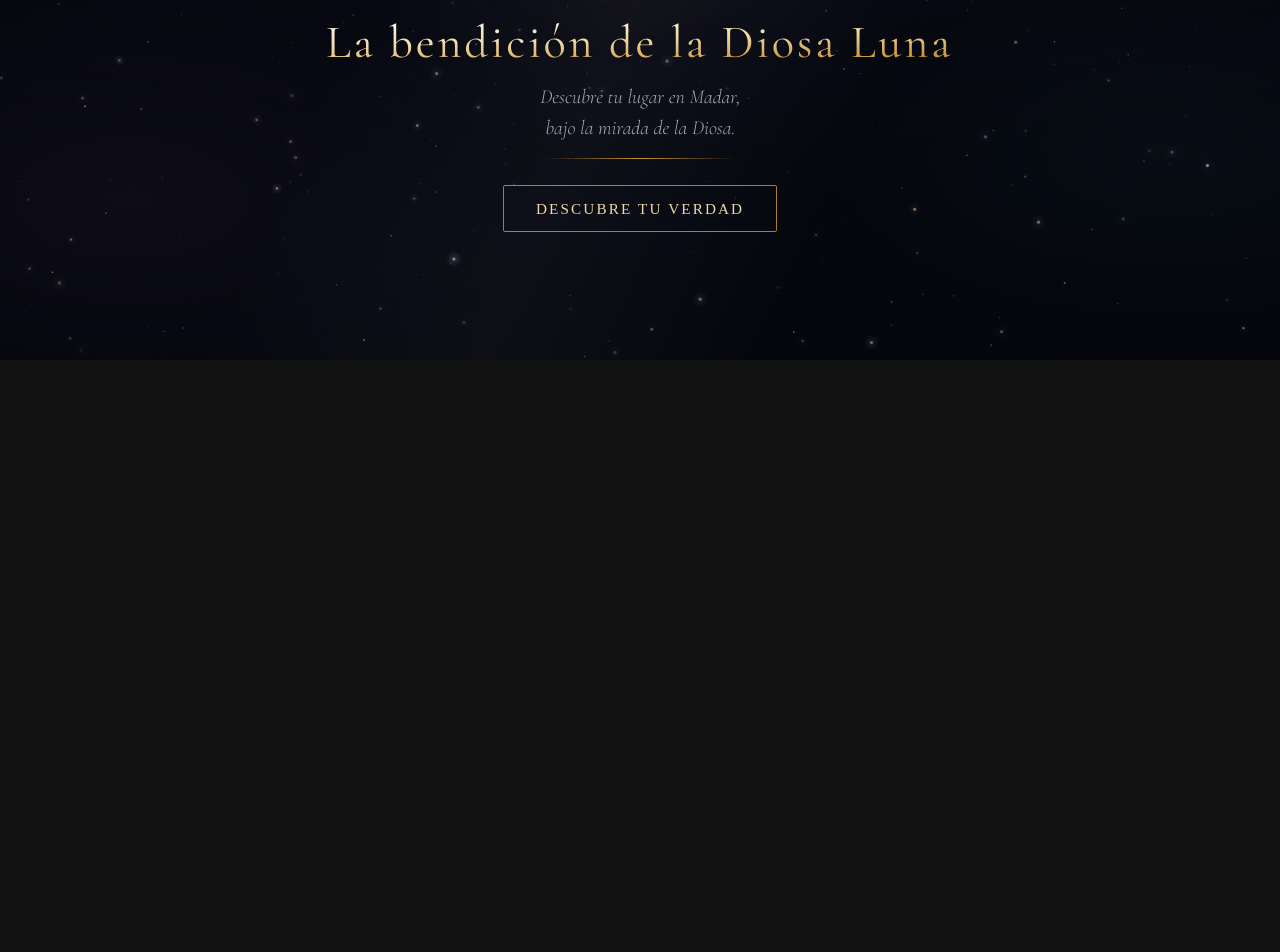
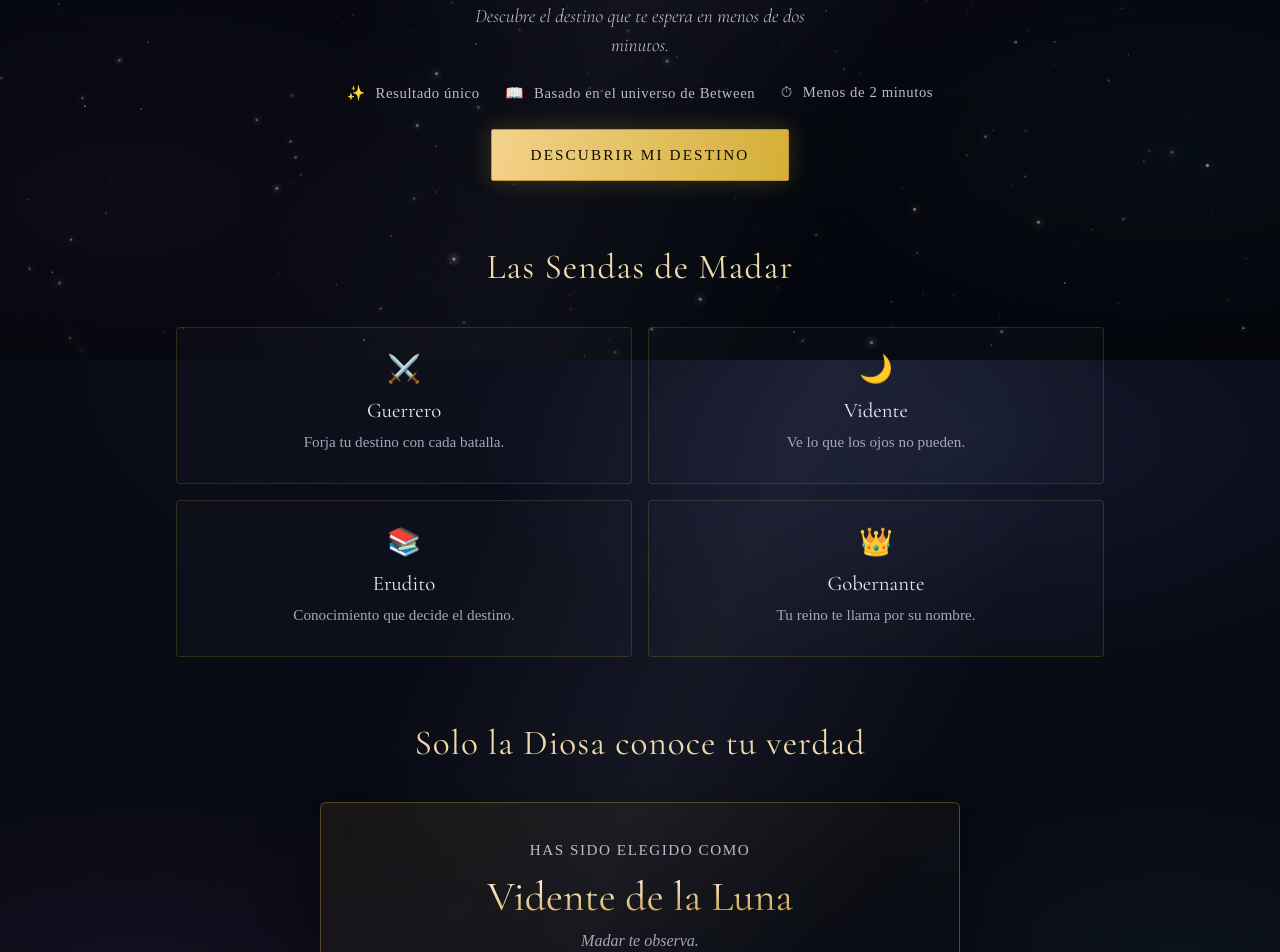
Before and after one commit to Kvillanueva30/TheMoonsBlessing, an Angular app: page / in a window 1280 px wide. Shown: the part 440-1392 px from the top of the page. Before the commit the page ends 800 px from the top, so only its background shows below. Built offline with nearby package versions, Linux system fonts and the light colour scheme.

Commit message:
Rediseño del landing: hero con CTA de destino, sendas de Madar y mockup de resultado

```diff
--- a/src/app/pages/landing/landing.html
+++ b/src/app/pages/landing/landing.html
@@ -1,16 +1,53 @@
 <main class="landing">
   <app-sky />
 
-  <section class="stage">
-    <!-- Elemento dominante de la portada: la luna, con la fase del día real -->
-    <app-moon [phase]="today" />
+  <section class="hero">
+    <app-moon [phase]="today" class="hero-moon" />
 
-    <h1 class="title">{{ name }}</h1>
-    <p class="tagline">{{ tagline }}</p>
+    <h1 class="headline">¿Qué lugar ocupas en Madar?</h1>
+    <p class="subheadline">La Diosa Luna observa cada alma.<br />Descubre el destino que te espera en menos de dos minutos.</p>
 
-    <div class="cta-row">
-      <a class="btn" routerLink="/birth-date">{{ cta }}</a>
+    <ul class="trust">
+      <li><span class="trust-ico">✨</span> Resultado único</li>
+      <li><span class="trust-ico">📖</span> Basado en el universo de Between</li>
+      <li><span class="trust-ico">⏱</span> Menos de 2 minutos</li>
+    </ul>
+
+    <a class="btn" routerLink="/birth-date">Descubrir mi destino</a>
+  </section>
+
+  <section class="paths">
+    <h2 class="section-title">Las Sendas de Madar</h2>
+    <div class="paths-grid">
+      <article class="path-card">
+        <div class="path-ico">⚔️</div>
+        <h3>Guerrero</h3>
+        <p>Forja tu destino con cada batalla.</p>
+      </article>
+      <article class="path-card">
+        <div class="path-ico">🌙</div>
+        <h3>Vidente</h3>
+        <p>Ve lo que los ojos no pueden.</p>
+      </article>
+      <article class="path-card">
+        <div class="path-ico">📚</div>
+        <h3>Erudito</h3>
+        <p>Conocimiento que decide el destino.</p>
+      </article>
+      <article class="path-card">
+        <div class="path-ico">👑</div>
+        <h3>Gobernante</h3>
+        <p>Tu reino te llama por su nombre.</p>
+      </article>
     </div>
   </section>
 
+  <section class="reveal">
+    <h2 class="section-title">Solo la Diosa conoce tu verdad</h2>
+    <div class="mockup">
+      <p class="mockup-label">Has sido elegido como</p>
+      <p class="mockup-title">Vidente de la Luna</p>
+      <p class="mockup-sub">Madar te observa.</p>
+    </div>
+  </section>
 </main>
--- a/src/app/pages/landing/landing.scss
+++ b/src/app/pages/landing/landing.scss
@@ -3,203 +3,241 @@
   min-height: 100svh;
 }
 
-/* ---------------------------------------------------------------- base --- */
-
 .landing {
   position: relative;
-  display: grid;
-  place-items: center;
-  /* Sin esto el elemento se queda con la altura del contenido y el pie
-     fijo queda fuera de su fondo. El cielo vive ahora en styles.scss. */
+  display: flex;
+  flex-direction: column;
   min-height: 100svh;
-  padding: clamp(1.5rem, 4svh, 3rem) 0 clamp(1.5rem, 4svh, 3rem);
+  padding: clamp(2rem, 5svh, 4rem) 0;
   color: #f2ece0;
   overflow-x: hidden;
 }
 
-/* ------------------------------------------------------------- escena --- */
+/* ------------------------------------------------------- hero -------- */
 
-.stage {
+.hero {
   position: relative;
   z-index: 2;
   display: flex;
   flex-direction: column;
   align-items: center;
-  /* max-width para que el titular no se convierta en una línea de 2000px. */
-  width: min(100% - 2.5rem, 40rem);
   text-align: center;
+  width: min(100% - 2.5rem, 44rem);
+  margin: 0 auto;
 }
 
-/* -------------------------------------------------------------- texto --- */
+.hero-moon {
+  width: min(58vmin, 34svh, 19rem);
+  animation: heroMoonIn 1.6s cubic-bezier(0.2, 0.7, 0.3, 1) both;
+}
 
-/* Ritmo vertical: un solo patrón de escalones, no huecos sueltos. */
-.title {
-  margin: clamp(1.1rem, 3svh, 2rem) 0 0;
-  font-family: "Cormorant Garamond", Georgia, "Times New Roman", serif;
+@keyframes heroMoonIn {
+  from { opacity: 0; transform: scale(0.86); filter: brightness(0.25); }
+  to { opacity: 1; transform: scale(1); filter: brightness(1); }
+}
+
+.headline {
+  margin: clamp(1.4rem, 3svh, 2.4rem) 0 0;
+  font-family: "Cormorant Garamond", Georgia, serif;
   font-weight: 500;
-  /* El minimo sube a 1.7rem: en movil el titulo se leia pequeno al lado de
-     la luna, que es lo que domina la pantalla. El techo no cambia. */
-  font-size: clamp(1.7rem, min(4.6vw, 5.8svh), 3rem);
-  line-height: 1.14;
-  letter-spacing: 0.06em;
+  font-size: clamp(2rem, min(6vw, 7svh), 3.6rem);
+  line-height: 1.1;
+  letter-spacing: 0.015em;
   background: linear-gradient(178deg, #fffdf7 4%, #f0d9a8 44%, #c9922f 84%, #8a6220 100%);
   -webkit-background-clip: text;
   background-clip: text;
   color: transparent;
   filter: drop-shadow(0 10px 34px rgba(201, 146, 47, 0.18));
   text-wrap: balance;
+  animation: heroIn 1.4s cubic-bezier(0.2, 0.7, 0.3, 1) both;
+  animation-delay: 0.35s;
 }
 
-/* Jerarquía correcta: la frase acompaña al título, no le compite. Antes el
-   nombre iba arriba en dorado y mayúsculas y la frase era el titular, con lo
-   que la etiqueta shouting atraía más atención que el mensaje. */
-.tagline {
-  margin: clamp(0.6rem, 1.6svh, 1rem) 0 0;
-  max-width: 40ch;
-  font-family: "Cormorant Garamond", Georgia, "Times New Roman", serif;
+.subheadline {
+  margin: clamp(0.8rem, 2svh, 1.3rem) 0 0;
+  max-width: 46ch;
+  font-family: "Cormorant Garamond", Georgia, serif;
   font-style: italic;
   font-weight: 300;
-  /* Sube a 1.15rem de minimo y 1.35rem de techo. Cormorant es serif delgada:
-     a igual tamano que una grotesca se perceptiblemente mas pequena, asi que
-     necesita mas cuerpo, no solo mas ancho. */
-  font-size: clamp(1.15rem, min(2.6vw, 2.5svh), 1.35rem);
-  line-height: 1.55;
-  color: #a9a4b8;
-  text-wrap: balance;
+  font-size: clamp(1.15rem, min(2.4vw, 2.4svh), 1.4rem);
+  line-height: 1.5;
+  color: #c8c3d6;
+  animation: heroIn 1.4s cubic-bezier(0.2, 0.7, 0.3, 1) both;
+  animation-delay: 0.65s;
 }
 
-.cta-row {
+@keyframes heroIn {
+  from { opacity: 0; transform: translateY(1.2rem); filter: blur(8px); }
+  to { opacity: 1; transform: none; filter: blur(0); }
+}
+
+.trust {
+  list-style: none;
+  margin: clamp(1.2rem, 3svh, 2rem) 0 0;
+  padding: 0;
   display: flex;
+  flex-wrap: wrap;
   justify-content: center;
-  flex-wrap: wrap;
-  gap: 0.85rem;
-  margin-top: clamp(1.1rem, 3.2svh, 2.2rem);
+  gap: 0.5rem 1.6rem;
+  color: #bfb9cd;
+  font-size: 0.92rem;
+  letter-spacing: 0.04em;
+  animation: heroIn 1.4s cubic-bezier(0.2, 0.7, 0.3, 1) both;
+  animation-delay: 0.95s;
+}
+
+.trust-ico {
+  margin-right: 0.35rem;
 }
 
 .btn {
+  margin-top: clamp(1.4rem, 3.4svh, 2.4rem);
+  padding: clamp(0.9rem, 2svh, 1.2rem) 2.4rem;
   display: inline-flex;
   align-items: center;
   gap: 0.7rem;
-  padding: clamp(0.72rem, 1.7svh, 1.05rem) 2rem;
-  /* 0.8rem seguia pequeno. El tracking de 0.18em hace que el texto se lea
-     mas corto de lo que es, asi que el cuerpo sube a 0.95rem y el tracking
-     baja un poco para compensar. Tamano de boton comodo en movil. */
   font-size: 0.95rem;
   letter-spacing: 0.14em;
   text-transform: uppercase;
   border-radius: 2px;
   border: 1px solid #c9922f;
-  color: #f0d9a8;
-  background: transparent;
-  transition:
-    transform 0.35s cubic-bezier(0.22, 0.68, 0.32, 1),
-    box-shadow 0.35s cubic-bezier(0.22, 0.68, 0.32, 1);
+  color: #0a0a0a;
+  background: linear-gradient(100deg, #f3d28c, #d4af37);
+  box-shadow: 0 0 26px rgba(212, 175, 55, 0.34);
   font-weight: 500;
   text-decoration: none;
+  transition: transform 0.35s ease, box-shadow 0.35s ease;
+  animation: ctaGlow 3.2s ease-in-out infinite;
+  animation-delay: 1.5s;
+}
+
+@keyframes ctaGlow {
+  0%, 100% { box-shadow: 0 0 22px rgba(212, 175, 55, 0.22); }
+  50% { box-shadow: 0 0 44px rgba(212, 175, 55, 0.5); }
 }
 
 .btn:hover,
 .btn:focus-visible {
   transform: translateY(-2px);
-  background: rgba(240, 217, 168, 0.08);
-  box-shadow: 0 14px 40px rgba(201, 146, 47, 0.18);
+  box-shadow: 0 0 60px rgba(212, 175, 55, 0.55);
 }
 
-.btn:focus-visible {
-  outline: 2px solid #f0d9a8;
-  outline-offset: 3px;
+/* --------------------------------------------------- paths ---------- */
+
+.paths {
+  position: relative;
+  z-index: 2;
+  width: min(100% - 2.5rem, 58rem);
+  margin: clamp(4rem, 8svh, 7rem) auto 0;
+  text-align: center;
 }
 
-/* Entrada en cascada: luna, titulo, frase y boton aparecen uno tras otro. */
-.stage > * {
-  animation: entrance 1s cubic-bezier(0.2, 0.7, 0.3, 1) both;
-}
-.stage > :nth-child(1) { animation-delay: 0.05s; }
-.stage > :nth-child(2) { animation-delay: 0.35s; }
-.stage > :nth-child(3) { animation-delay: 0.65s; }
-.stage > :nth-child(4) { animation-delay: 0.95s; }
-
-@keyframes entrance {
-  from { opacity: 0; transform: translateY(1.2rem) scale(0.98); filter: blur(8px); }
-  to { opacity: 1; transform: none; filter: blur(0); }
+.section-title {
+  margin: 0 0 2.4rem;
+  font-family: "Cormorant Garamond", Georgia, serif;
+  font-weight: 400;
+  font-size: clamp(1.6rem, min(4vw, 4.4svh), 2.4rem);
+  color: #f0d9a8;
+  letter-spacing: 0.03em;
 }
 
-/* La luna no aparece: se enciende. De sombra a luz. */
-.stage app-moon {
-  animation: moonGlow 2.2s cubic-bezier(0.2, 0.7, 0.3, 1) both;
-  animation-delay: 0.35s;
+.paths-grid {
+  display: grid;
+  grid-template-columns: repeat(2, minmax(0, 1fr));
+  gap: 1rem;
 }
 
-@keyframes moonGlow {
-  from { opacity: 0; filter: brightness(0.2) drop-shadow(0 0 0 rgba(201, 146, 47, 0)); }
-  to { opacity: 1; filter: brightness(1) drop-shadow(0 0 34px rgba(201, 146, 47, 0.24)); }
+.path-card {
+  padding: 1.6rem 1.2rem 1.8rem;
+  border: 1px solid rgba(212, 175, 55, 0.18);
+  border-radius: 4px;
+  background: rgba(255, 255, 255, 0.02);
+  transition: border-color 0.35s ease, transform 0.35s ease, background 0.35s ease;
+}
+
+.path-card:hover {
+  border-color: rgba(212, 175, 55, 0.5);
+  background: rgba(255, 255, 255, 0.045);
+  transform: translateY(-4px);
+}
+
+.path-ico {
+  font-size: 1.7rem;
+  margin-bottom: 0.8rem;
+}
+
+.path-card h3 {
+  margin: 0;
+  font-family: "Cormorant Garamond", Georgia, serif;
+  font-weight: 500;
+  font-size: 1.3rem;
+  color: #ece9f2;
+}
+
+.path-card p {
+  margin: 0.5rem 0 0;
+  color: #a9a4b8;
+  font-size: 0.95rem;
+  line-height: 1.5;
+}
+
+/* -------------------------------------------------- reveal ---------- */
+
+.reveal {
+  position: relative;
+  z-index: 2;
+  width: min(100% - 2.5rem, 40rem);
+  margin: clamp(4rem, 8svh, 7rem) auto clamp(3rem, 6svh, 5rem);
+  text-align: center;
+}
+
+.mockup {
+  padding: 2.4rem 2rem 2.8rem;
+  border: 1px solid rgba(212, 175, 55, 0.35);
+  border-radius: 6px;
+  background: linear-gradient(160deg, rgba(212, 175, 55, 0.08), rgba(5, 8, 22, 0.4));
+  box-shadow: 0 22px 60px rgba(0, 0, 0, 0.45);
+}
+
+.mockup-label {
+  margin: 0;
+  color: #bfb9cd;
+  font-size: 0.95rem;
+  letter-spacing: 0.1em;
+  text-transform: uppercase;
+}
+
+.mockup-title {
+  margin: 0.8rem 0 0;
+  font-family: "Cormorant Garamond", Georgia, serif;
+  font-weight: 500;
+  font-size: clamp(1.7rem, min(4.6vw, 6svh), 2.6rem);
+  background: linear-gradient(178deg, #fffdf7 4%, #f0d9a8 44%, #c9922f 84%, #8a6220 100%);
+  -webkit-background-clip: text;
+  background-clip: text;
+  color: transparent;
+}
+
+.mockup-sub {
+  margin: 0.6rem 0 0;
+  color: #a9a4b8;
+  font-style: italic;
+}
+
+/* ------------------------------------------------- responsive -------- */
+
+@media (max-width: 40rem) {
+  .paths-grid {
+    grid-template-columns: 1fr;
+  }
 }
 
 @media (prefers-reduced-motion: reduce) {
-  .stage > *,
-  .stage app-moon {
+  .hero-moon,
+  .headline,
+  .subheadline,
+  .trust,
+  .btn {
     animation: none;
   }
 }
-
-/* === Nivel imponente === */
-
-/* Titulo majestuoso: entra con escala contenida y un barrido de luz. */
-.title {
-  animation: titleIn 1.6s cubic-bezier(0.16, 0.8, 0.3, 1) both;
-  animation-delay: 0.65s;
-}
-
-@keyframes titleIn {
-  0% { opacity: 0; transform: scale(1.14); filter: blur(14px); }
-  55% { opacity: 1; transform: scale(0.99); filter: blur(0); }
-  100% { opacity: 1; transform: scale(1); filter: blur(0); }
-}
-
-/* Subrayado dorado que se dibuja bajo la frase. */
-.tagline::after {
-  content: "";
-  display: block;
-  width: 0;
-  height: 1px;
-  margin: 0.9rem auto 0;
-  background: linear-gradient(90deg, transparent, #c9922f, transparent);
-  animation: drawLine 1.6s ease-out both;
-  animation-delay: 1.2s;
-}
-
-@keyframes drawLine {
-  to { width: 12rem; }
-}
-
-/* CTA dorado que respira y se enciende. */
-.btn {
-  animation: ctaPulse 3.4s ease-in-out infinite;
-  animation-delay: 1.6s;
-}
-
-@keyframes ctaPulse {
-  0%, 100% { box-shadow: 0 0 0 0 rgba(201, 146, 47, 0.0); border-color: rgba(201, 146, 47, 0.85); }
-  50% { box-shadow: 0 0 22px 2px rgba(201, 146, 47, 0.22); border-color: #f0d9a8; }
-}
-
-/* Halo de la luna que pulsa en cinematicas lentas. */
-.stage app-moon {
-  animation: moonGlow 2.2s cubic-bezier(0.2, 0.7, 0.3, 1) both, moonBreath 7s ease-in-out infinite;
-  animation-delay: 0.35s, 2.6s;
-}
-
-@keyframes moonBreath {
-  0%, 100% { filter: brightness(1) drop-shadow(0 0 34px rgba(201, 146, 47, 0.16)); }
-  50% { filter: brightness(1.14) drop-shadow(0 0 56px rgba(201, 146, 47, 0.3)); }
-}
-
-@media (prefers-reduced-motion: reduce) {
-  .title,
-  .tagline::after,
-  .btn,
-  .stage app-moon {
-    animation: none;
-  }
-  .tagline::after { width: 12rem; }
-}
--- a/src/app/pages/landing/landing.ts
+++ b/src/app/pages/landing/landing.ts
@@ -3,7 +3,6 @@ import { RouterLink } from '@angular/router';
 import { MoonService } from '../../core/services/moon.service';
 import { MoonComponent } from '../../shared/moon/moon';
 import { SkyComponent } from '../../shared/sky/sky';
-import { CTA_LABEL, EXPERIENCE_NAME, EXPERIENCE_TAGLINE } from '../../core/config/experience.config';
 
 @Component({
   selector: 'app-landing',
@@ -12,21 +11,9 @@ import { CTA_LABEL, EXPERIENCE_NAME, EXPERIENCE_TAGLINE } from '../../core/confi
   styleUrl: './landing.scss',
 })
 export class LandingPage {
-  protected readonly name = EXPERIENCE_NAME;
-  protected readonly tagline = EXPERIENCE_TAGLINE;
-  protected readonly cta = CTA_LABEL;
-
-  /**
-   * Fase lunar del día actual, para que la luna del landing cambie sola.
-   *
-   * Se construye con las partes de la fecha local, que es lo que el visitante
-   * quiere ver: la luna de hoy. MoonService evalúa a 12:00 UTC de ese día, así
-   * que el resultado no depende de su zona horaria.
-   */
   protected readonly today = inject(MoonService).getPhase(toCalendarDate(new Date()));
 }
 
-/** Fecha de calendario en base 1 para el mes, como espera MoonService. */
 function toCalendarDate(date: Date): { year: number; month: number; day: number } {
   return { year: date.getFullYear(), month: date.getMonth() + 1, day: date.getDate() };
 }
```
